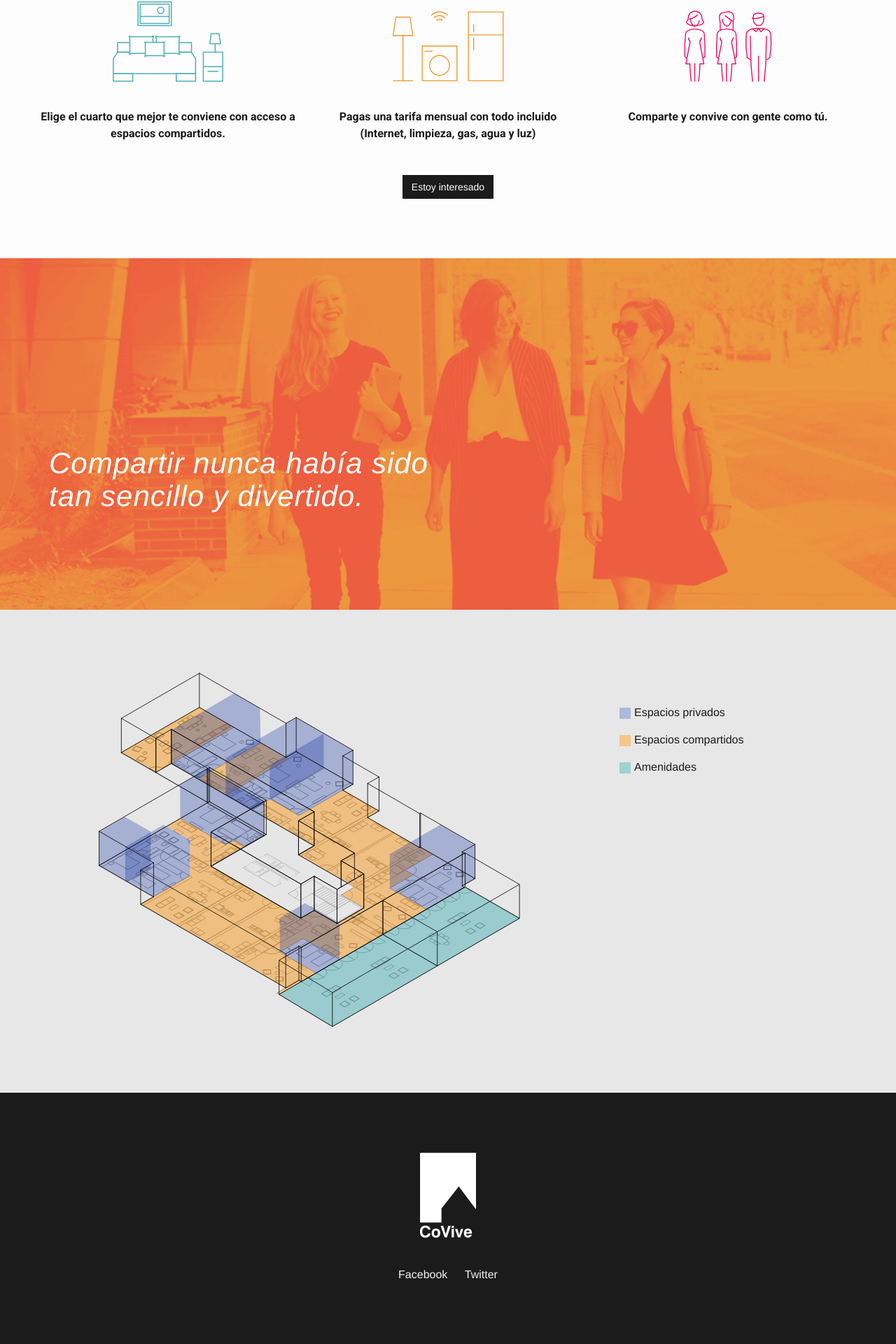
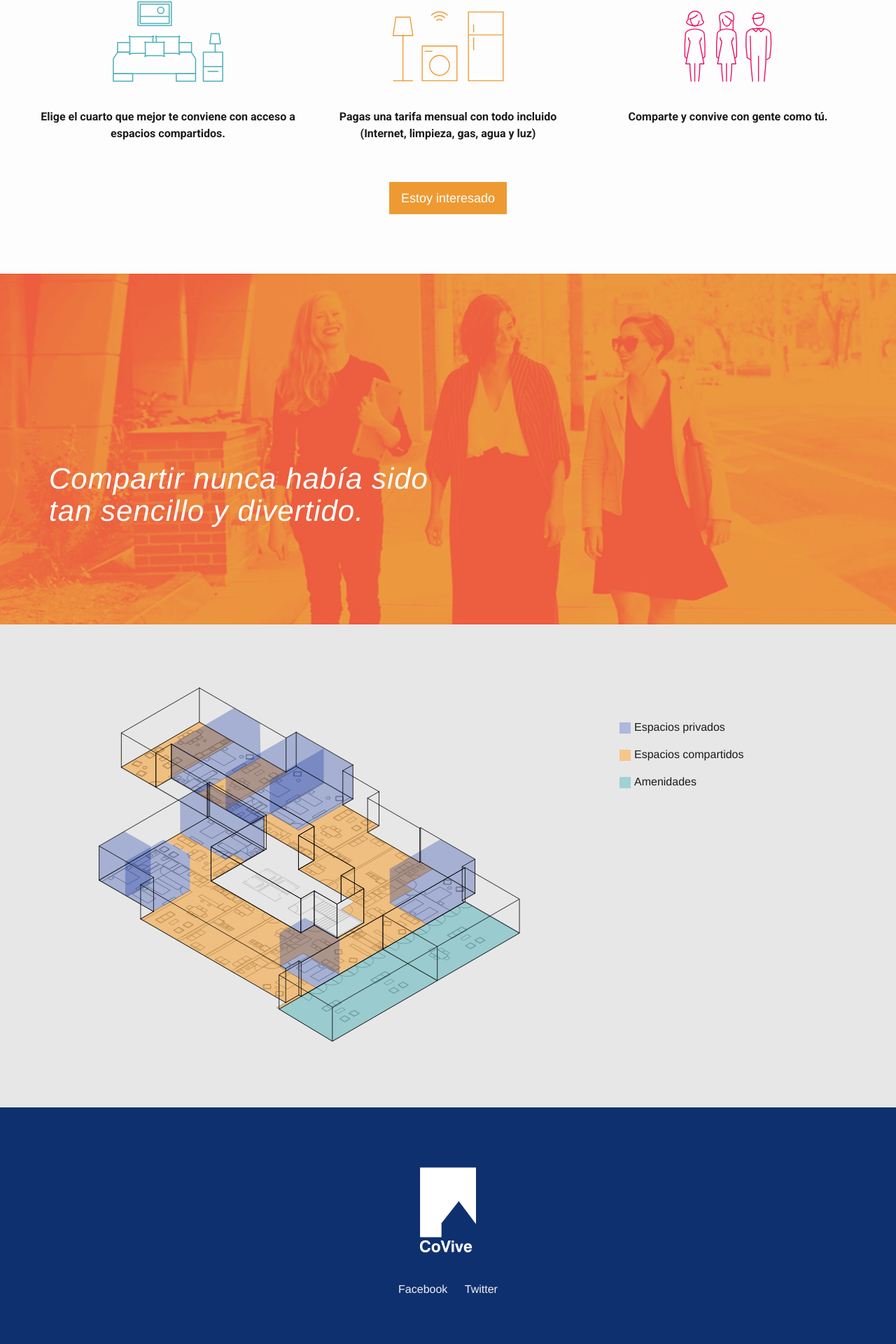
Before and after one commit to innku/covive-infosite, a Jekyll site: the page built from index.html, in a window 1280 px wide. Shown: the part 905-2825 px from the top of the page at 70% size. Built offline with Jekyll 4.4.1, drawn with Linux system fonts in a browser that asks for light colours; nearby versions of some CDN libraries.

Commit message:
Cambio de estilos en btn y footer

```diff
--- a/_includes/footer.html
+++ b/_includes/footer.html
@@ -1,4 +1,4 @@
-<div class="black-background footer-block">
+<div class="blue-background footer-block">
   <div class="container">
     <div class="row">
       <div class="col-md-12 text-center">
--- a/_sass/_site.scss
+++ b/_sass/_site.scss
@@ -8,9 +8,11 @@ $text-color: #393c3e;
 $almost-white: #f2f2f2;
 $light-grey: #d7d8d8;
 
+$orange: #EE9A33;
 $almost-black: #1b1b1b;
 $white: #ffffff;
 $old-blue: #4eb0b8;
+$dark-blue: #0f306f;
 
 body {
   font-family: 'Roboto', sans-serif;
@@ -20,7 +22,7 @@ img{
   width: auto;
 }
 
-//BUTTON
+//BUTTON BLACK
 .btn-black {
   background-color: $almost-black;
   border-radius: 0px !important;
@@ -28,6 +30,18 @@ img{
 
   &:hover{
     color: $old-blue !important;
+  }
+}
+
+//BUTTON ORANGE
+.btn-orange {
+  background-color: $orange;
+  border-radius: 0px !important;
+  color: $white !important;
+
+  &:hover{
+    background-color: lighten( $orange, 10);
+    color: $almost-black !important;
   }
 }
 
@@ -194,8 +208,8 @@ figure.shareimg {
   }
 }
 
-.black-background {
-  background-color: $almost-black;
+.blue-background {
+  background-color: $dark-blue;
 }
 
 .extra-margin {
--- a/index.html
+++ b/index.html
@@ -45,7 +45,7 @@ id: Home
       <p>Comparte y convive con gente como tú. </p>
     </div>
     <div class="col-md-12 text-center">
-      <a class="typeform-share btn btn-black" href="https://covive.typeform.com/to/GO5aUY" data-mode="popup" target="_blank">Estoy interesado</a>
+      <a class="typeform-share btn btn-lg btn-orange" href="https://covive.typeform.com/to/GO5aUY" data-mode="popup" target="_blank">Estoy interesado</a>
     </div>
   </div>
 </section>
```
Also changed, not shown: 1 other file.
